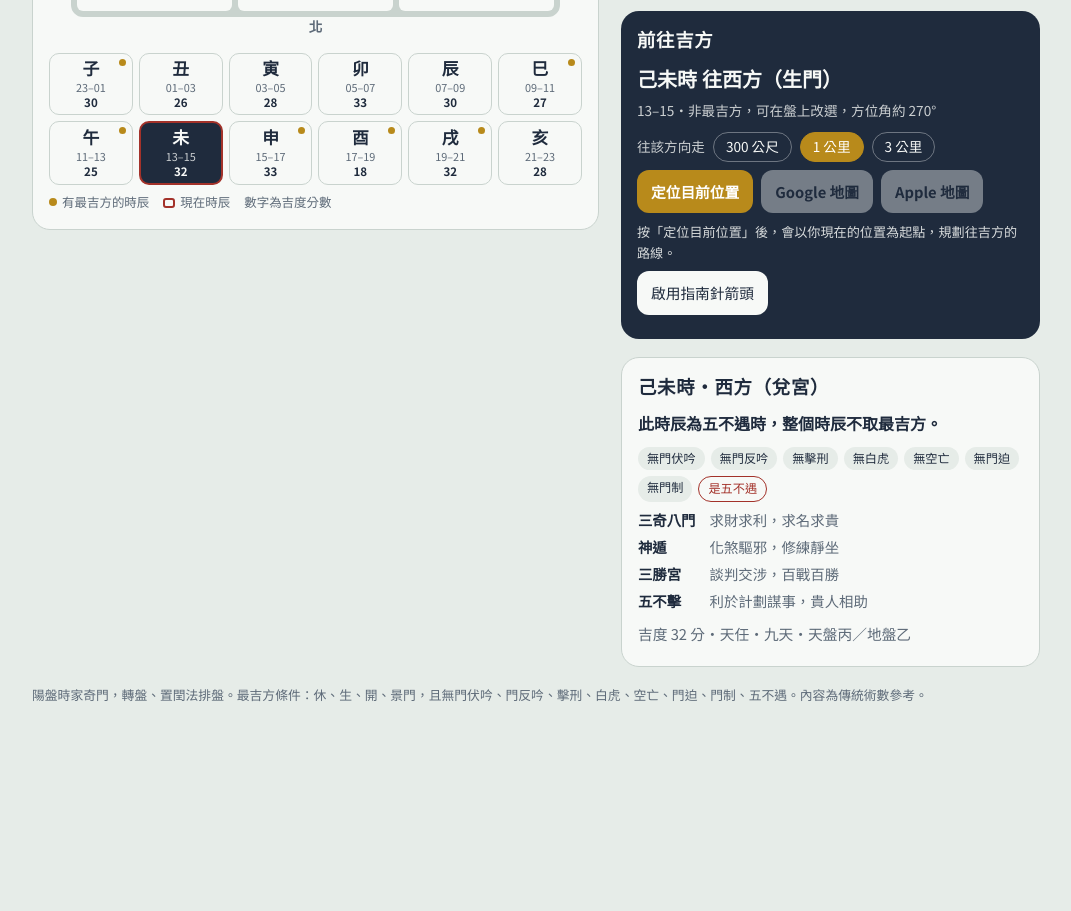
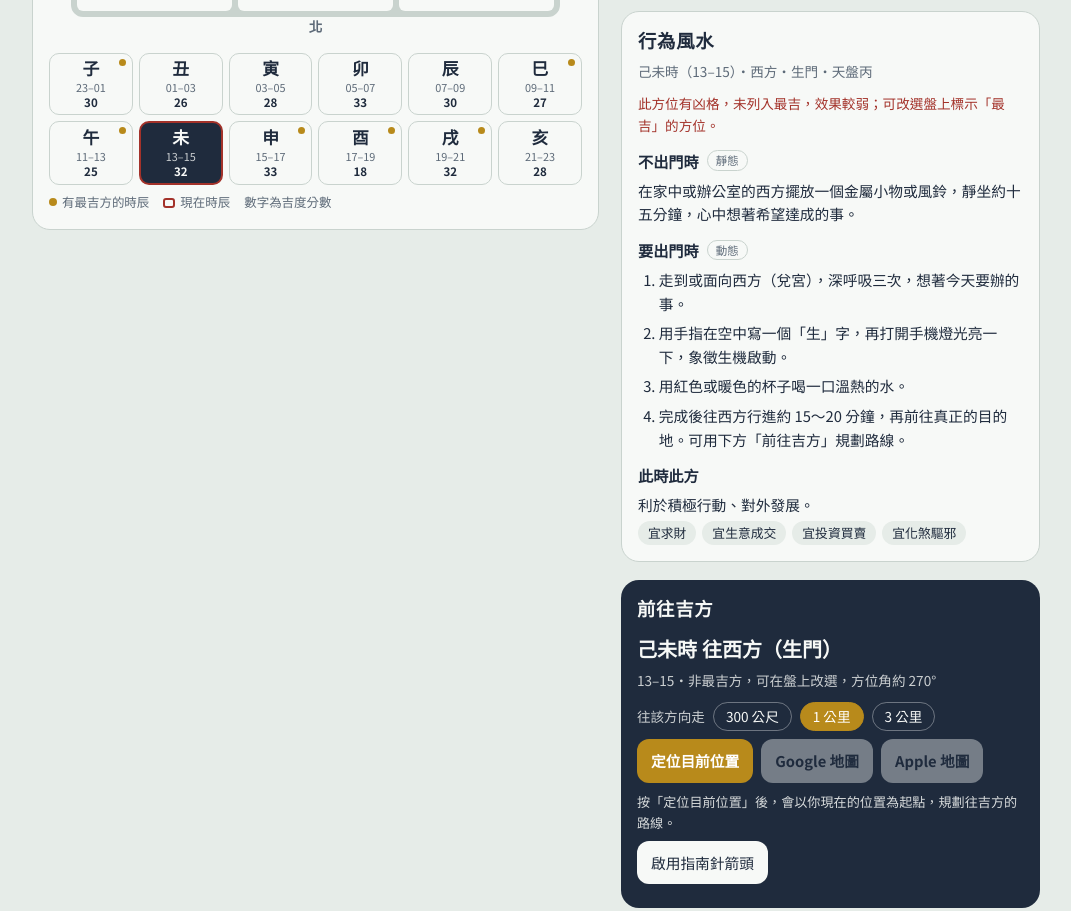
Before and after one commit to loveflyfeeling-ops/qimen, a plain HTML site: page index.html in a window 1280 px wide. Shown: the part 580-1491 px from the top of the page, without its empty margins (104-1175 px from the left). Before the commit the page ends 1285 px from the top, so only its background shows below. Drawn offline with Linux system fonts and the light colour scheme.

Commit message:
Add files via upload

```diff
--- a/index.html
+++ b/index.html
@@ -126,6 +126,17 @@ h1{margin:0;font-family:"Noto Serif TC",serif;font-weight:900;font-size:1.5rem;l
 .go .dial svg{position:absolute;inset:0;width:100%;height:100%;transition:transform .15s linear}
 .go .dial .nmark{position:absolute;top:2px;left:50%;transform:translateX(-50%);font-size:.65rem;opacity:.7}
 .go .ctext{font-size:.85rem;opacity:.9}
+
+.fs h2{margin-bottom:4px}
+.fs .when{color:var(--muted);font-size:.85rem;margin:0 0 10px}
+.fs h3{font-size:.95rem;margin:12px 0 6px;font-weight:700;display:flex;align-items:center;gap:8px}
+.fs h3 .tag{font-size:.72rem;font-weight:500;color:var(--muted);border:1px solid var(--line);border-radius:999px;padding:0 8px}
+.fs ol{margin:0;padding-left:1.3em}
+.fs ol li{margin:0 0 6px;font-size:.92rem}
+.fs p.st{margin:0;font-size:.92rem}
+.fs .yi{display:flex;flex-wrap:wrap;gap:6px;margin-top:4px}
+.fs .yi span{font-size:.8rem;background:var(--paper);border-radius:999px;padding:2px 10px}
+.fs .warn{color:var(--lacquer);font-size:.85rem;margin:6px 0 0}
 footer{color:var(--muted);font-size:.8rem;padding:6px 0 30px}
 @media (prefers-reduced-motion:no-preference){.pal{transition:background .2s}}
 </style>
@@ -161,6 +172,7 @@ footer{color:var(--muted);font-size:.8rem;padding:6px 0 30px}
       <label class="toggle"><input type="checkbox" id="dayOnly"> 只看日間（07:00–21:00）</label>
       <ol class="toprank" id="rank"></ol>
     </div>
+    <div class="panel fs" id="fs"></div>
     <div class="go" id="go">
       <h2>前往吉方</h2>
       <p class="tgt" id="goTgt"></p>
@@ -184,7 +196,7 @@ footer{color:var(--muted);font-size:.8rem;padding:6px 0 30px}
     <div class="panel detail" id="detail"></div>
   </aside>
 </main>
-<footer class="wrap">陽盤時家奇門，轉盤、置閏法排盤。最吉方條件：休、生、開、景門，且無門伏吟、門反吟、擊刑、白虎、空亡、門迫、門制、五不遇。內容為傳統術數參考。</footer>
+<footer class="wrap">陽盤時家奇門，轉盤、置閏法排盤。最吉方條件：休、生、開、景門，且無門伏吟、門反吟、擊刑、白虎、空亡、門迫、門制、五不遇。行為風水依門、天盤干、宮位與八神的傳統意象整理。內容為傳統術數參考。</footer>
 
 <script>
 const QM=(()=>{
@@ -368,6 +380,43 @@ $('#rank').onkeydown=e=>{if(e.key==='Enter'){const li=e.target.closest('li[data-
 $('#dayOnly').checked=S.dayOnly;
 $('#dayOnly').onchange=e=>{S.dayOnly=e.target.checked;store.set('qm_dayOnly',S.dayOnly?'1':'0');const hb=S.hb,p=S.p;render();S.hb=hb;S.p=p};
 
+
+// ===== 行為風水 =====
+const FS_DOOR={
+ 休:{act:'在這個方位坐下來，靜心三到五分鐘，放慢呼吸，讓身心安定',yi:['休養調和','拜訪貴人','化解紛爭']},
+ 生:{act:'用手指在空中寫一個「生」字，再打開手機燈光亮一下，象徵生機啟動',yi:['求財','生意成交','投資買賣']},
+ 開:{act:'打開這個方位的窗戶或門，讓空氣流通一會兒',yi:['開市開工','求職面試','展開新計畫']},
+ 景:{act:'打開這個方位的燈，或用手機照亮一下，順便整理儀容',yi:['考試文書','宣傳曝光','提升名聲']},
+ 傷:{act:'只面向此方靜立片刻、整理思緒，不做催旺動作',yi:[]},杜:{act:'只面向此方靜立片刻、整理思緒，不做催旺動作',yi:[]},
+ 死:{act:'只面向此方靜立片刻、整理思緒，不做催旺動作',yi:[]},驚:{act:'只面向此方靜立片刻、整理思緒，不做催旺動作',yi:[]}};
+const FS_STEM={乙:'拿著綠色植物或綠色物品，雙手合十默念心願',丙:'用紅色或暖色的杯子喝一口溫熱的水',丁:'點一盞小燈或一支香（室內請注意安全），默念祈願',
+ 戊:'拿出錢包，把鈔票整理整齊並數一數',己:'把桌面或包包收納整齊，寫下今天要完成的事',庚:'把鑰匙或金屬物品擺正，下定決心去做',
+ 辛:'戴上或擦亮一件飾品，說話保持溫和',壬:'洗洗手或用清水擦臉，讓自己清醒',癸:'慢慢喝幾口清水或茶'};
+const FS_ITEM={坎:'一杯清水',艮:'一個陶瓷杯或一顆小石頭',震:'一小盆綠色植物',巽:'打開窗讓風吹進來，或擺上香氛',離:'一盞點亮的燈',坤:'一件黃色或陶土材質的器物',兌:'一個金屬小物或風鈴',乾:'一枚圓形金屬物，例如硬幣'};
+const FS_GOD={值符:'有貴人相助，適合拜訪長輩、主管或客戶',九天:'利於積極行動、對外發展',九地:'利於穩守、儲蓄、低調行事',太陰:'利於私下規劃、暗中進行',
+ 六合:'利於合作、聯絡、談和',螣蛇:'容易多疑多變，行事前先確認細節',玄武:'留意財物與訊息的真偽',白虎:'注意安全，避免衝突'};
+function renderFS(){
+  const t=curTarget&&curTarget();if(!t){$('#fs').innerHTML='';return}
+  const {c,x}=t,dr=x.door[0],T=x.t[0],good='休生開景'.includes(dr);
+  const ge=x.ge.filter(g=>!['三勝宮','五不擊','天輔時'].includes(g));
+  let yi=[];for(const v of [...FS_DOOR[dr].yi,...ge.map(g=>(QM.GEDESC[g]||'').split(/[，、]/)[0]).filter(Boolean)]){if(yi.some(u=>u.includes(v)||v.includes(u)))continue;yi.push(v)}yi=yi.slice(0,6);
+  const stemAct=FS_STEM[T]||'';
+  $('#fs').innerHTML=`<h2>行為風水</h2><p class="when">${c.hourGZ}時（${hrTxt(S.hb)}）・${x.dir}方・${x.door}・天盤${x.t}</p>
+   ${!good?`<p class="warn">${x.door}不屬於休、生、開、景四吉門，建議改選盤上標示「最吉」的方位。</p>`:(!x.zj?`<p class="warn">此方位有凶格，未列入最吉，效果較弱；可改選盤上標示「最吉」的方位。</p>`:'')}
+   <h3>不出門時 <span class="tag">靜態</span></h3>
+   <p class="st">在家中或辦公室的${x.dir}方擺放${FS_ITEM[x.gua]}，靜坐約十五分鐘，心中想著希望達成的事。${x.gua==='坎'?'之後把水慢慢喝下。':''}</p>
+   <h3>要出門時 <span class="tag">動態</span></h3>
+   <ol>
+    <li>走到或面向${x.dir}方（${x.gua}宮），深呼吸三次，想著今天要辦的事。</li>
+    <li>${FS_DOOR[dr].act}。</li>
+    ${stemAct?`<li>${stemAct}。</li>`:''}
+    <li>完成後往${x.dir}方行進約 15～20 分鐘，再前往真正的目的地。可用下方「前往吉方」規劃路線。</li>
+   </ol>
+   <h3>此時此方</h3>
+   <p class="st">${FS_GOD[x.god]||''}。</p>
+   ${yi.length?`<div class="yi">${yi.map(v=>`<span>宜${v}</span>`).join('')}</div>`:''}`;
+}
+
 // ===== 定位與導航 =====
 const BEAR={北:0,東北:45,東:90,東南:135,南:180,西南:225,西:270,西北:315};
 const G={pos:null,dist:+(store.get('qm_dist')||1000),heading:null};
@@ -378,6 +427,7 @@ function destPoint(lat,lng,brg,m){const R=6371000,d=m/R,t=brg*Math.PI/180,p1=lat
 const fmt6=n=>n.toFixed(6);
 function curTarget(){if(!S.charts.length||!S.charts[S.hb])return null;const c=S.charts[S.hb];return {c,x:c.pals.find(q=>q.p===S.p)}}
 function renderGo(){
+  renderFS();
   const t=curTarget();if(!t){$('#go').style.display='none';return}$('#go').style.display='';
   const {c,x}=t;
   $('#goTgt').textContent=`${c.hourGZ}時 往${x.dir}方（${x.door}）`;
```
